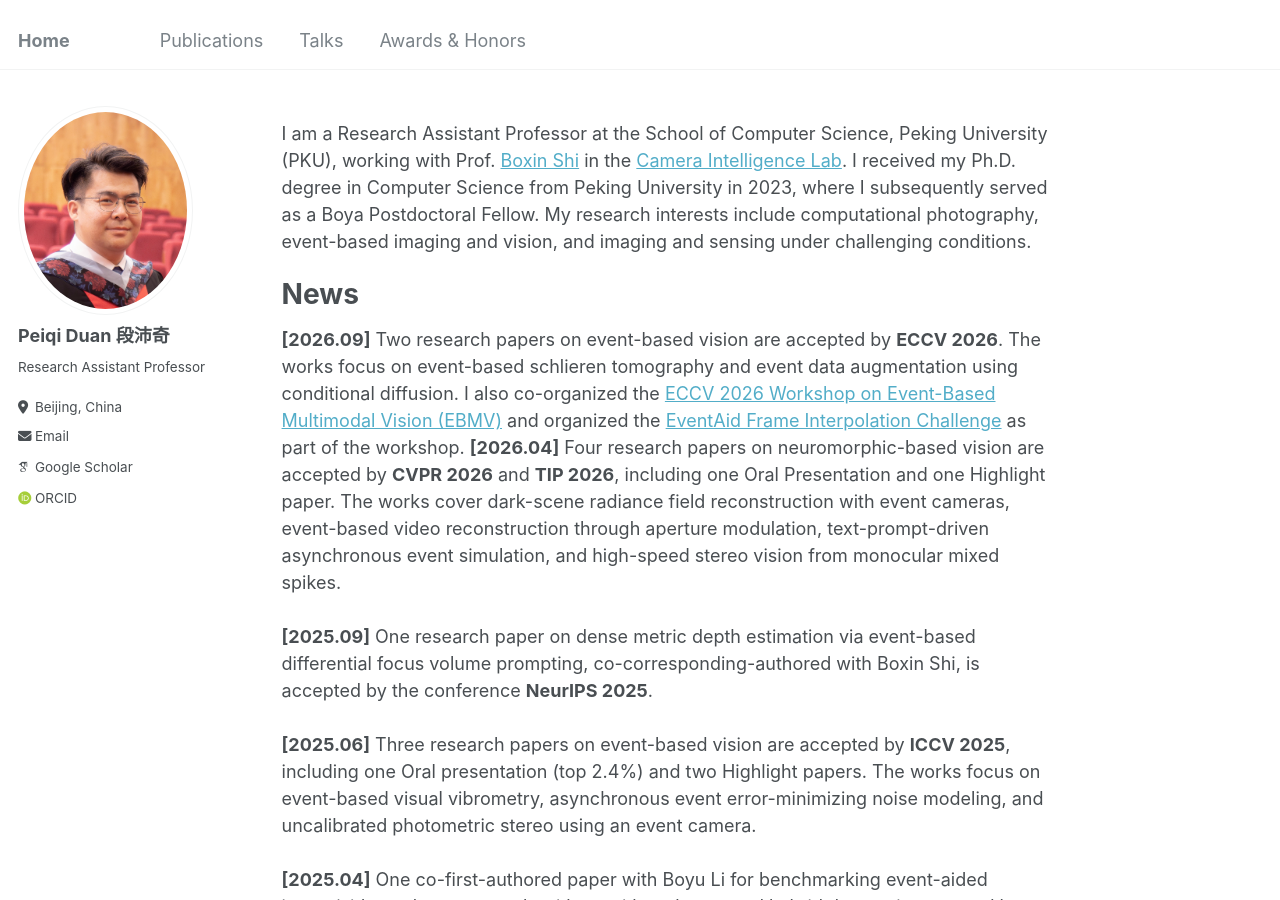
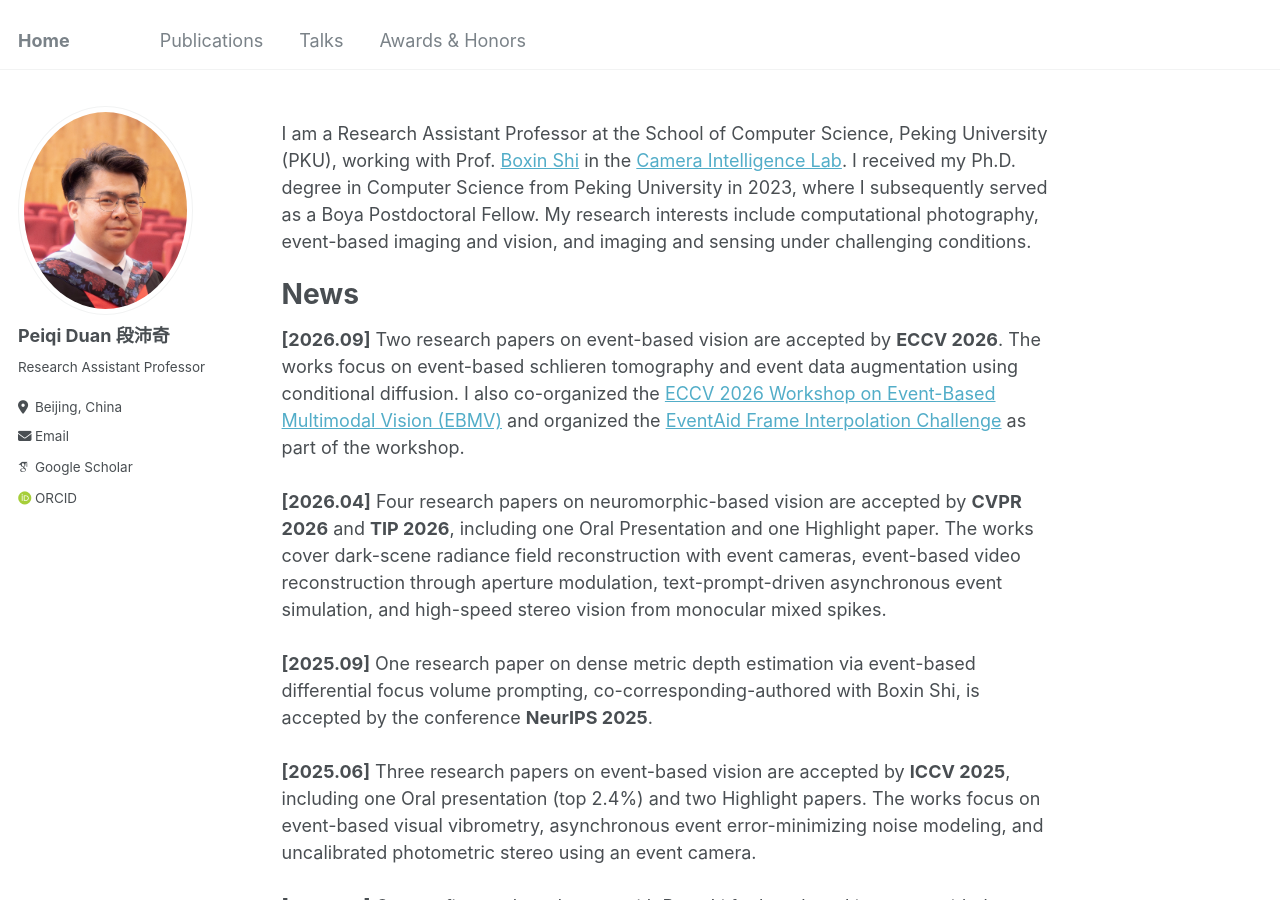
Before and after one commit to peiqi-duan/peiqi-duan.github.io, a Jekyll site: the page built from _pages/about.md, in a window 1280 px wide and 900 px high. Built offline with Jekyll 4.4.1, drawn with Linux system fonts in a browser that asks for light colours; some web fonts are replaced.

```diff
--- a/_pages/about.md
+++ b/_pages/about.md
@@ -11,7 +11,7 @@ I am a Research Assistant Professor at the School of Computer Science, Peking Un
 
 News
 ======
-<b>[2026.09]</b> Two research papers on event-based vision are accepted by <b>ECCV 2026</b>. The works focus on event-based schlieren tomography and event data augmentation using conditional diffusion. I also co-organized the [ECCV 2026 Workshop on Event-Based Multimodal Vision (EBMV)](https://eventbasemultimodalvision.github.io/) and organized the [EventAid Frame Interpolation Challenge](https://www.codabench.org/competitions/16375/) as part of the workshop.
+<b>[2026.09]</b> Two research papers on event-based vision are accepted by <b>ECCV 2026</b>. The works focus on event-based schlieren tomography and event data augmentation using conditional diffusion. I also co-organized the [ECCV 2026 Workshop on Event-Based Multimodal Vision (EBMV)](https://eventbasemultimodalvision.github.io/) and organized the [EventAid Frame Interpolation Challenge](https://www.codabench.org/competitions/16375/) as part of the workshop.<br><br>
 <b>[2026.04]</b> Four research papers on neuromorphic-based vision are accepted by <b>CVPR 2026</b> and <b>TIP 2026</b>, including one Oral Presentation and one Highlight paper. The works cover dark-scene radiance field reconstruction with event cameras, event-based video reconstruction through aperture modulation, text-prompt-driven asynchronous event simulation, and high-speed stereo vision from monocular mixed spikes.<br><br>
 <b>[2025.09]</b> One research paper on dense metric depth estimation via event-based differential focus volume prompting, co-corresponding-authored with Boxin Shi, is accepted by the conference <b>NeurIPS 2025</b>.<br><br>
 <b>[2025.06]</b> Three research papers on event-based vision are accepted by <b>ICCV 2025</b>, including one Oral presentation (top 2.4%) and two Highlight papers. The works focus on event-based visual vibrometry, asynchronous event error-minimizing noise modeling, and uncalibrated photometric stereo using an event camera.<br><br>
```
